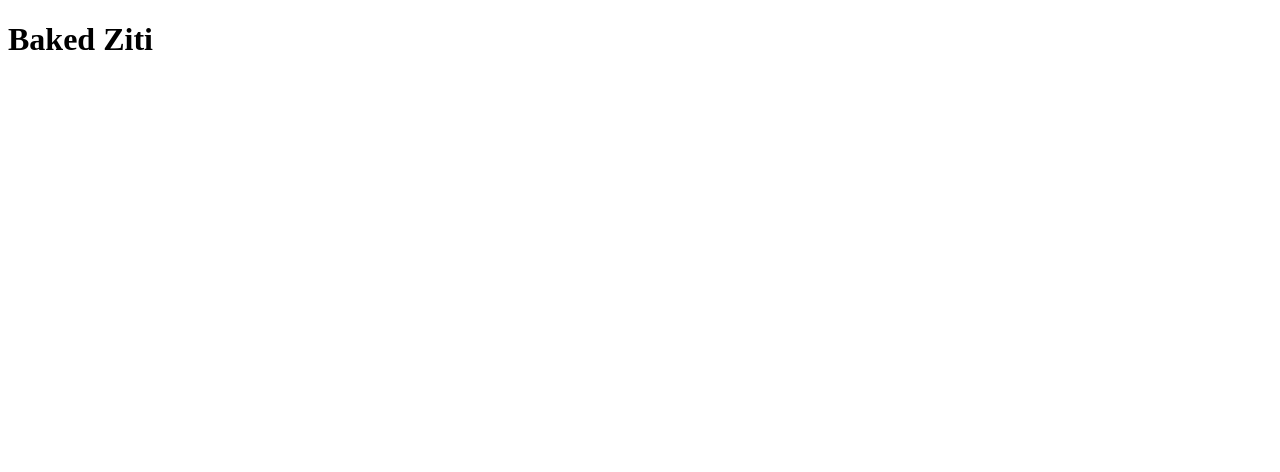
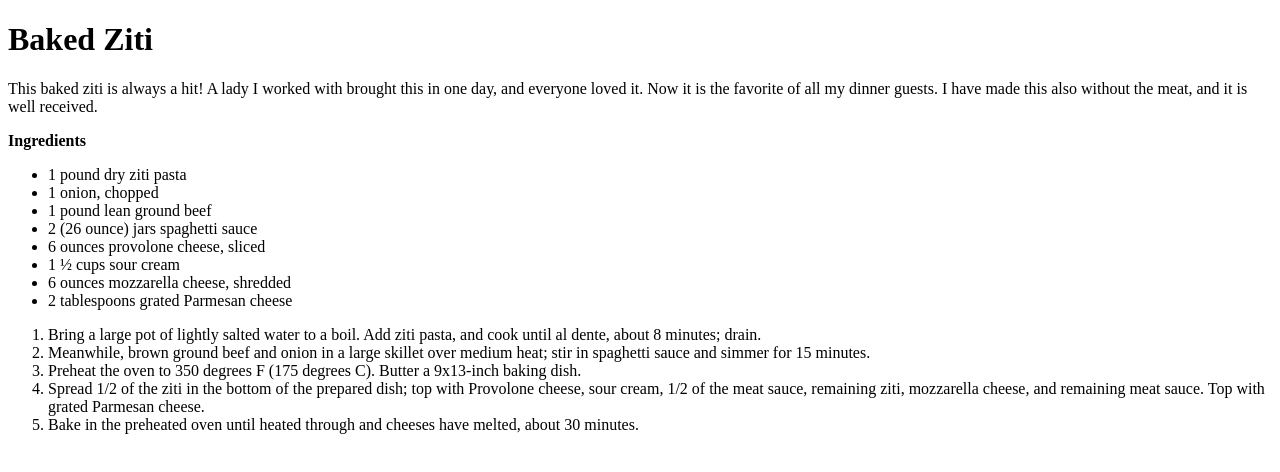
Before and after one commit to bertillosam/Javascript-HTML-CSS-Exercises, a plain HTML site: page recipes/BakedZiti.html in a window 1280 px wide. Drawn offline with Linux system fonts and the light colour scheme.

Commit message:
../index.html

```diff
--- a/recipes/BakedZiti.html
+++ b/recipes/BakedZiti.html
@@ -2,10 +2,30 @@
 <html lang="en">
   <head>
     <meta charset="UTF-8">
-    <title>HTML project</title>
+    <title>Recipes Information</title>
   </head>
 
   <body>
     <h1>Baked Ziti</h1>
+    <p>This baked ziti is always a hit! A lady I worked with brought this in one day, and everyone loved it. Now it is the favorite of all my dinner guests. I have made this also without the meat, and it is well received.</p>
+    <strong>Ingredients</strong>
+    <ul>
+      <li>1 pound dry ziti pasta</li>
+      <li>1 onion, chopped</li>
+      <li>1 pound lean ground beef</li>
+      <li>2 (26 ounce) jars spaghetti sauce</li>
+      <li>6 ounces provolone cheese, sliced</li>
+      <li>1 ½ cups sour cream</li>
+      <li>6 ounces mozzarella cheese, shredded</li>
+      <li>2 tablespoons grated Parmesan cheese</li>
+    </ul>
+
+    <ol>
+      <li>Bring a large pot of lightly salted water to a boil. Add ziti pasta, and cook until al dente, about 8 minutes; drain. </li>
+      <li>Meanwhile, brown ground beef and onion in a large skillet over medium heat; stir in spaghetti sauce and simmer for 15 minutes. </li>
+      <li>Preheat the oven to 350 degrees F (175 degrees C). Butter a 9x13-inch baking dish. </li>
+      <li>Spread 1/2 of the ziti in the bottom of the prepared dish; top with Provolone cheese, sour cream, 1/2 of the meat sauce, remaining ziti, mozzarella cheese, and remaining meat sauce. Top with grated Parmesan cheese. </li>
+      <li>Bake in the preheated oven until heated through and cheeses have melted, about 30 minutes. </li>
+    </ol>
 
   </body>
```
Also changed, not shown: img/BakedZiti.jpg (added).
